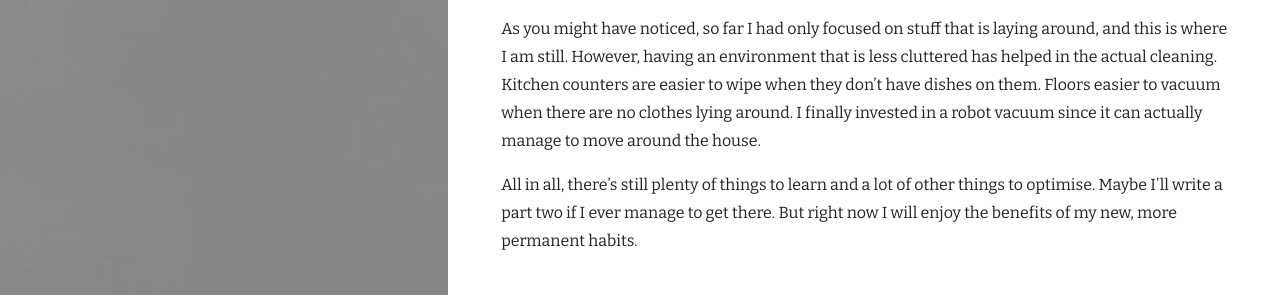
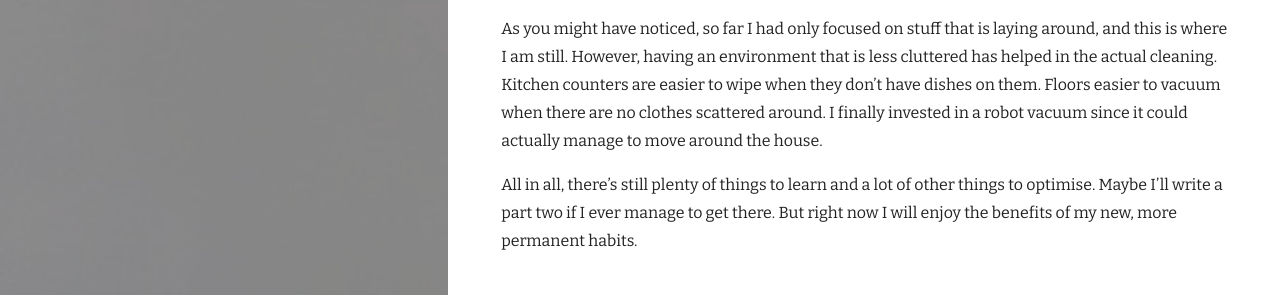
Before and after one commit to terisikk/terisikk.github.io, a Jekyll site: the page built from _posts/2022-01-21-a-cleaning-up-story.md, in a window 1280 px wide. Shown: the part 3881-4176 px from the top of the page. Built offline with Jekyll 4.4.1, drawn with Linux system fonts in a browser that asks for light colours; nearby versions of some CDN libraries; comment, search, counter and statistics services are not loaded.

Commit message:
Fix a typo in cleaning

```diff
--- a/_posts/2022-01-21-a-cleaning-up-story.md
+++ b/_posts/2022-01-21-a-cleaning-up-story.md
@@ -85,6 +85,6 @@
 
 ## Going further
 
-As you might have noticed, so far I had only focused on stuff that is laying around, and this is where I am still. However, having an environment that is less cluttered has helped in the actual cleaning. Kitchen counters are easier to wipe when they don't have dishes on them. Floors easier to vacuum when there are no clothes lying around. I finally invested in a robot vacuum since it can actually manage to move around the house.
+As you might have noticed, so far I had only focused on stuff that is laying around, and this is where I am still. However, having an environment that is less cluttered has helped in the actual cleaning. Kitchen counters are easier to wipe when they don't have dishes on them. Floors easier to vacuum when there are no clothes scattered around. I finally invested in a robot vacuum since it could actually manage to move around the house.
 
 All in all, there's still plenty of things to learn and a lot of other things to optimise. Maybe I'll write a part two if I ever manage to get there. But right now I will enjoy the benefits of my new, more permanent habits.
```
